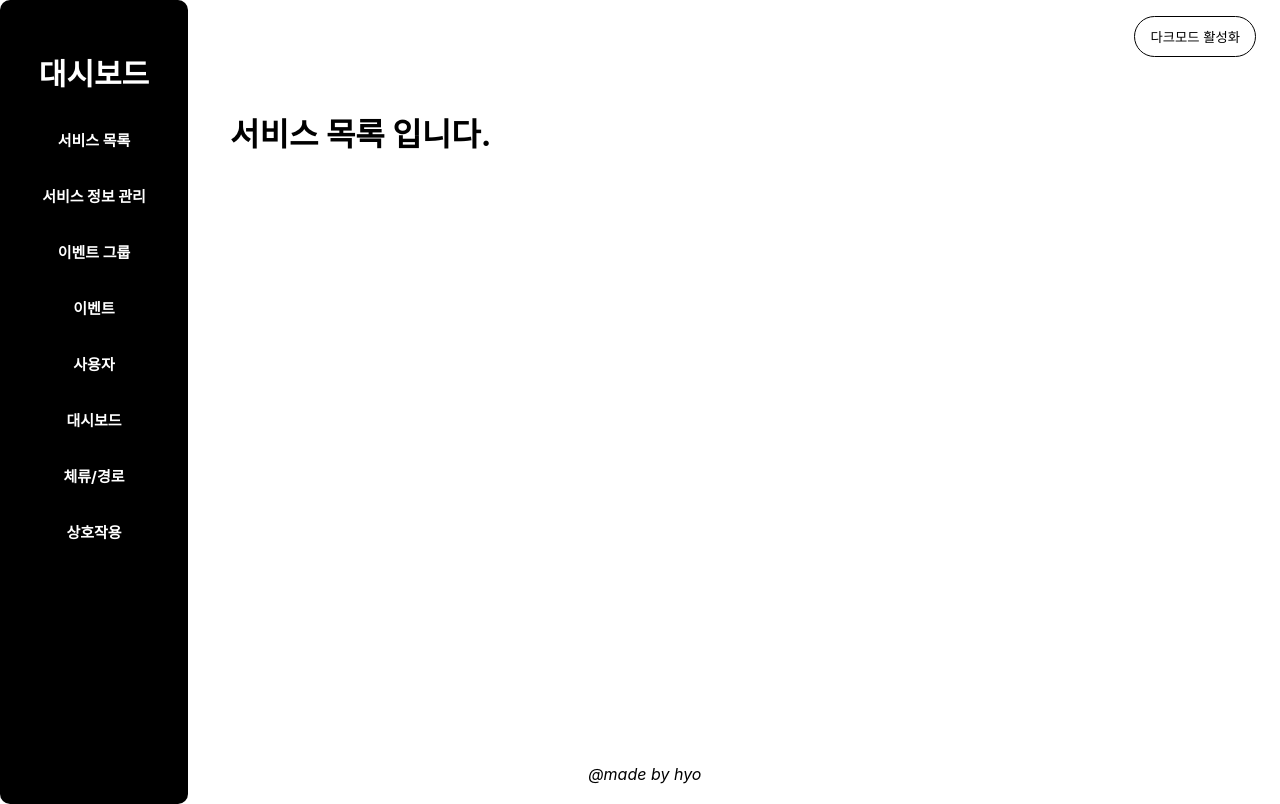
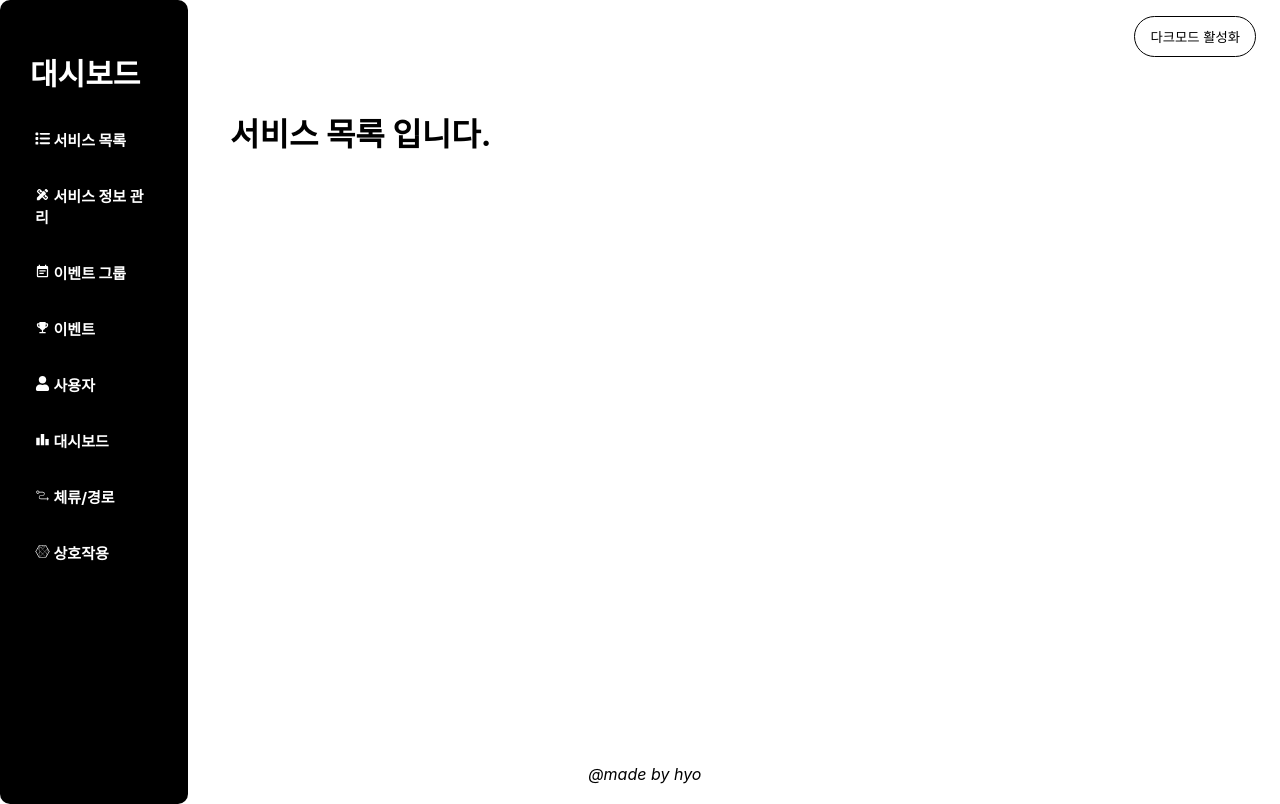
Before and after one commit to hyodii/REACT_TEST, a React (Create React App) app in the folder react_study/: page / in a window 1280 px wide. Built offline with nearby package versions, Linux system fonts and the light colour scheme.

Commit message:
feat : react-icons 설치 및 적용

```diff
--- a/react_study/package.json
+++ b/react_study/package.json
@@ -8,6 +8,7 @@
     "@testing-library/user-event": "^13.5.0",
     "react": "^18.2.0",
     "react-dom": "^18.2.0",
+    "react-icons": "^5.0.1",
     "react-router-dom": "^6.22.0",
     "react-scripts": "5.0.1",
     "styled-components": "^6.1.8",
--- a/react_study/src/App.js
+++ b/react_study/src/App.js
@@ -28,8 +28,9 @@ const Style = {
     top: 0px;
     width: 8rem;
     height: 93%;
+    // height: 100vh; 이거되도록 부모 엘리먼트 설정해야함
     padding: 30px;
-    text-align: center;
+    text-align: left;
     ul {
         padding: 5px;
         }
--- a/react_study/src/component/Page1.js
+++ b/react_study/src/component/Page1.js
@@ -1,7 +1,6 @@
 import React from 'react';
 
 const Page1 = () => {
-
   return (
     <div className='page1'>
       <h1>서비스 목록 입니다.</h1>
--- a/react_study/src/component/Sidebar.js
+++ b/react_study/src/component/Sidebar.js
@@ -1,16 +1,20 @@
 import { useState } from "react";
 import React from "react";
+import { FaList } from "react-icons/fa6";
+import { MdDesignServices, MdEmojiEvents, MdEventNote, MdLeaderboard } from "react-icons/md";
+import { FaConnectdevelop, FaUser } from "react-icons/fa";
+import { CiRoute } from "react-icons/ci";
 
 function Sidebar({numberstate, onClick}) {
   const menus = [
-    { depth1: 0, depth2: 0, name: "서비스 목록" },
-    { depth1: 1, depth2: 0, name: "서비스 정보 관리" },
-    { depth1: 2, depth2: 0, name: "이벤트 그룹" },
-    { depth1: 3, depth2: 0, name: "이벤트" },
-    { depth1: 4, depth2: 0, name: "사용자" },
-    { depth1: 5, depth2: 0, name: "대시보드" },
-    { depth1: 6, depth2: 0, name: "체류/경로" },
-    { depth1: 7, depth2: 0, name: "상호작용" }
+    { depth1: 0, depth2: 0, name: "서비스 목록", icon: <FaList />},
+    { depth1: 1, depth2: 0, name: "서비스 정보 관리", icon: <MdDesignServices />},
+    { depth1: 2, depth2: 0, name: "이벤트 그룹", icon: <MdEventNote />},
+    { depth1: 3, depth2: 0, name: "이벤트", icon: <MdEmojiEvents />},
+    { depth1: 4, depth2: 0, name: "사용자", icon: <FaUser />},
+    { depth1: 5, depth2: 0, name: "대시보드", icon: <MdLeaderboard />},
+    { depth1: 6, depth2: 0, name: "체류/경로", icon: <CiRoute />},
+    { depth1: 7, depth2: 0, name: "상호작용", icon: <FaConnectdevelop />}
   ];
 
   let [number, setNumber] = useState(0);
@@ -26,7 +30,8 @@ function Sidebar({numberstate, onClick}) {
         return (
           <ul key={menu.depth1}>
             <li className='no_dot'>
-              <a onClick={() => {handleClickButton(menu.depth1); onClick(menu.depth1)}} >{menu.name}</a>
+              {menu.icon}
+              <a onClick={() => {handleClickButton(menu.depth1); onClick(menu.depth1)}} >{' ' + menu.name}</a>
             </li>
           </ul>
         );
```
Also changed, not shown: 1 other file (tests, documents, lock files or other folders).
